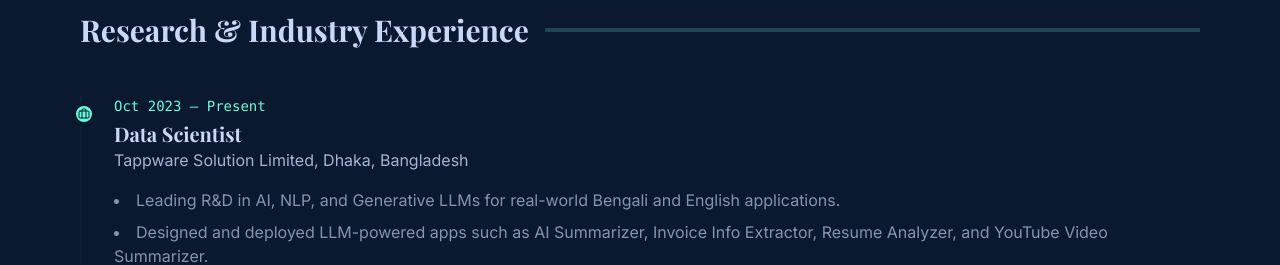
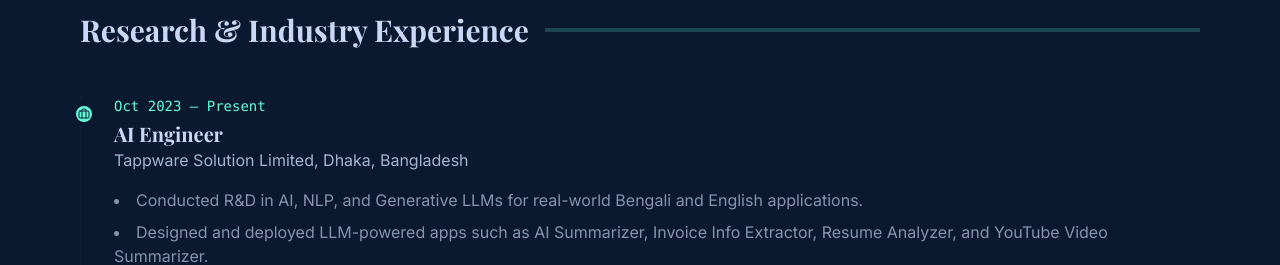
Before and after one commit to raselmeya94/portfolio, a React (Vite) app: page / in a window 1280 px wide. Shown: the part 2020-2285 px from the top of the page. Built offline with nearby package versions, Linux system fonts and the light colour scheme.

Commit message:
Update constants.tsx

```diff
--- a/constants.tsx
+++ b/constants.tsx
@@ -52,11 +52,11 @@ export const RESEARCH_INTERESTS: { name: string; icon: JSX.Element }[] = [
 export const EXPERIENCES: Experience[] = [
   {
     date: 'Oct 2023 – Present',
-    title: 'Data Scientist',
+    title: 'AI Engineer',
     company: 'Tappware Solution Limited',
     location: 'Dhaka, Bangladesh',
     description: [
-      'Leading R&D in AI, NLP, and Generative LLMs for real-world Bengali and English applications.',
+      'Conducted R&D in AI, NLP, and Generative LLMs for real-world Bengali and English applications.',
       'Designed and deployed LLM-powered apps such as AI Summarizer, Invoice Info Extractor, Resume Analyzer, and YouTube Video Summarizer.',
       'Integrated and fine-tuned models like Mistral, T5, and Whisper for summarization, Q&A, and speech-to-text tasks.',
       'Developed APIs and NLP pipelines for text classification, OCR, and document parsing.',
```
